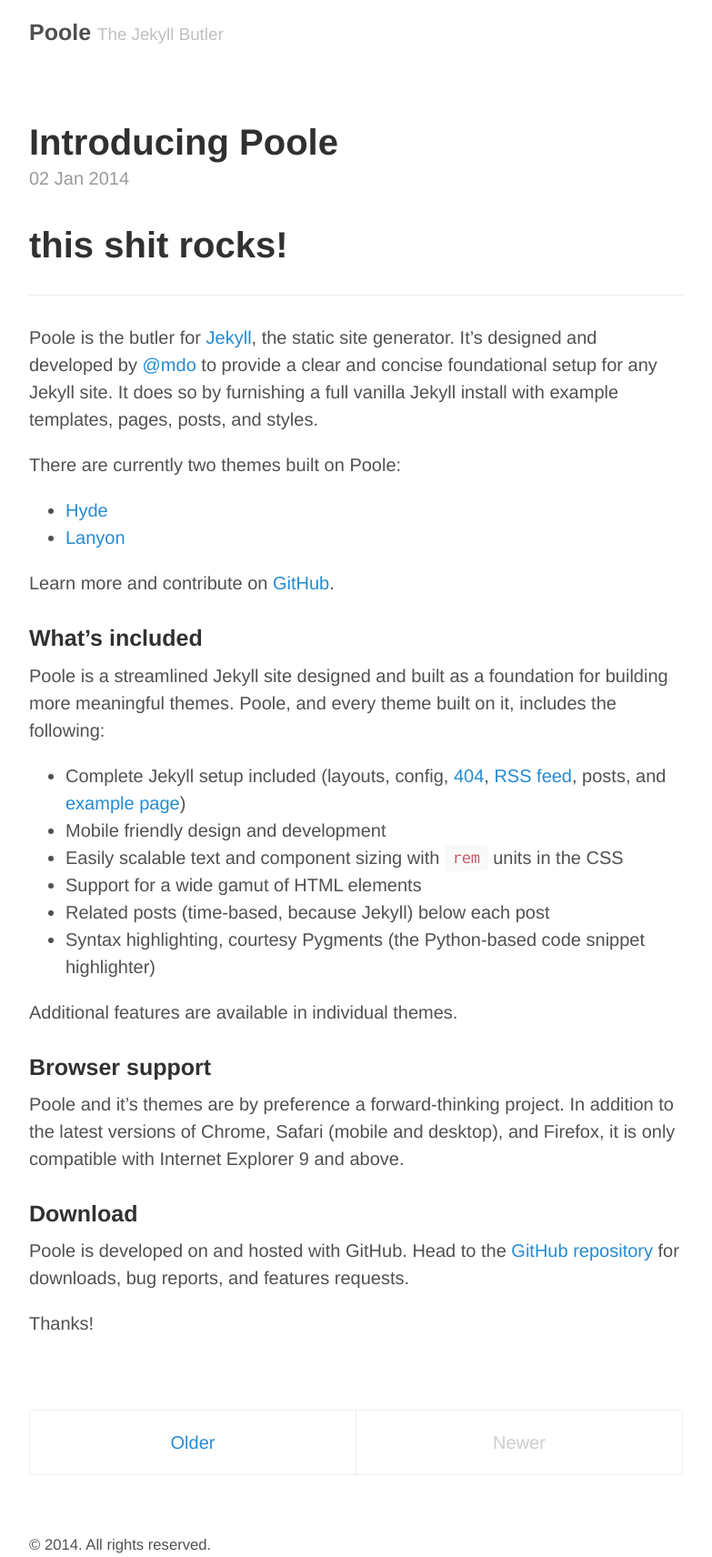
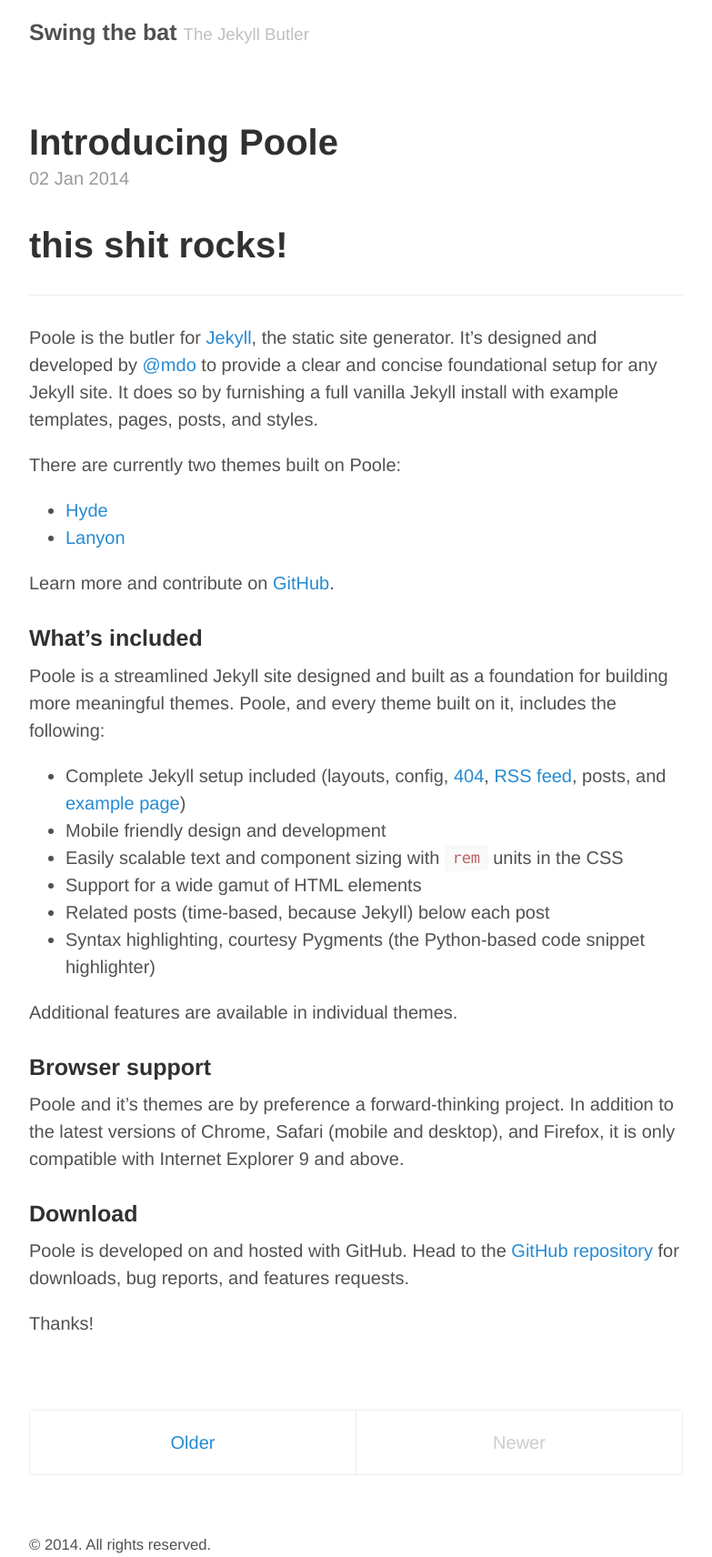
Before and after one commit to ziptied/ziptied.github.io, a Jekyll site: the page built from index.html, in a window 1280 px wide. Shown: the whole page at 91% size, without its empty margins (248-1031 px from the left). Built offline with Jekyll 4.4.1, drawn with Linux system fonts in a browser that asks for light colours; the list of posts is cut into pages by our own code.

Commit message:
config file update
Signed-off-by: ziptied <zach@ibleedpixels.com>

```diff
--- a/_config.yml
+++ b/_config.yml
@@ -3,17 +3,17 @@ permalink:        pretty
 relative_permalinks: true
 
 # Setup
-title:            Poole
+title:            Swing the bat
 tagline:          The Jekyll Butler
-url:              http://getpoole.com
+url:              http://ziptied.github.io
 paginate:         1
 baseurl:          /
 author:
-  name:           Mark Otto
-  url:            https://twitter.com/mdo
-  email:          markdotto@gmail.com
+  name:           Zachary Oakes
+  url:            https://twitter.com/ziptied
+  email:          zachary.oakes@gmail.com
 
 # Custom vars
 version:          1.0.0
 github:
-  repo:           https://github.com/poole/poole
+  repo:           https://github.com/ziptied/ziptied
```
